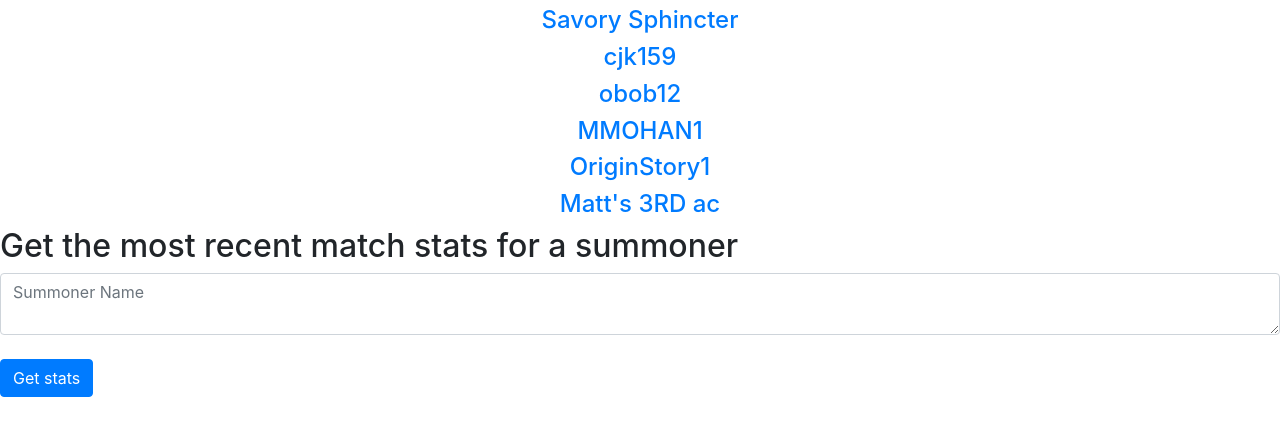
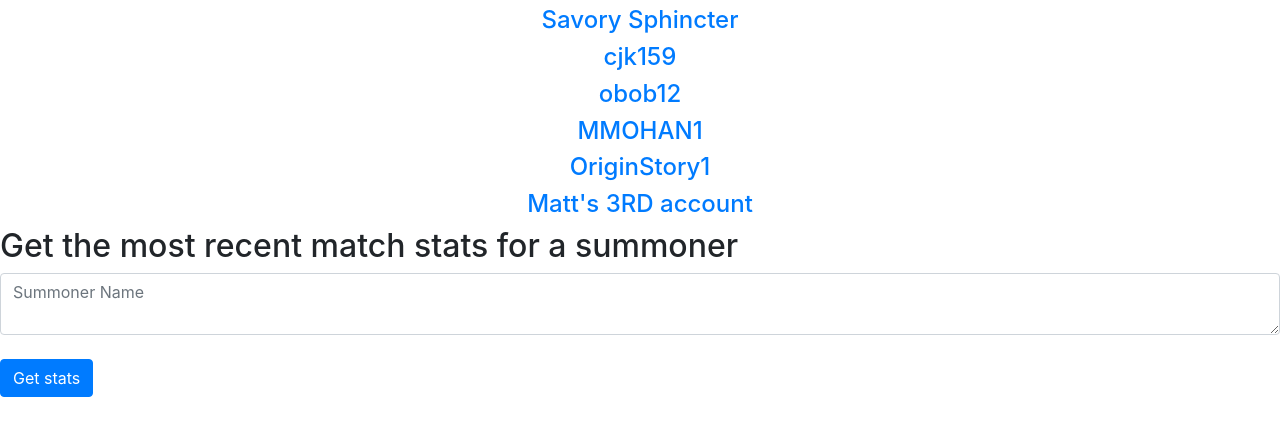
Before and after one commit to Randall-Ryan/Flask-AI-Project, a Flask app: page /league-form in a window 1280 px wide. Shown: the part 213-649 px from the top of the page. Run offline with Flask 2, Linux system fonts and the light colour scheme; the visitor is signed in with stand-in values (Sample User, id 1); data comes from the database, SQL or seed files in the repository; some libraries are stand-ins or nearby versions.

Commit message:
my updates

```diff
--- a/website/templates/league_form.html
+++ b/website/templates/league_form.html
@@ -12,7 +12,7 @@ content %}
   <a href="match/obob12"><h4>obob12</h4></a>
   <a href="match/MMOHAN1"><h4>MMOHAN1</h4></a>
   <a href="match/OriginStory1"><h4>OriginStory1</h4></a>
-  <a href="match/ADMGCONLY1"><h4>Matt's 3RD ac</h4></a>
+  <a href="match/ADMGCONLY1"><h4>Matt's 3RD account</h4></a>
 </div>
 
 <form method="POST">
```
